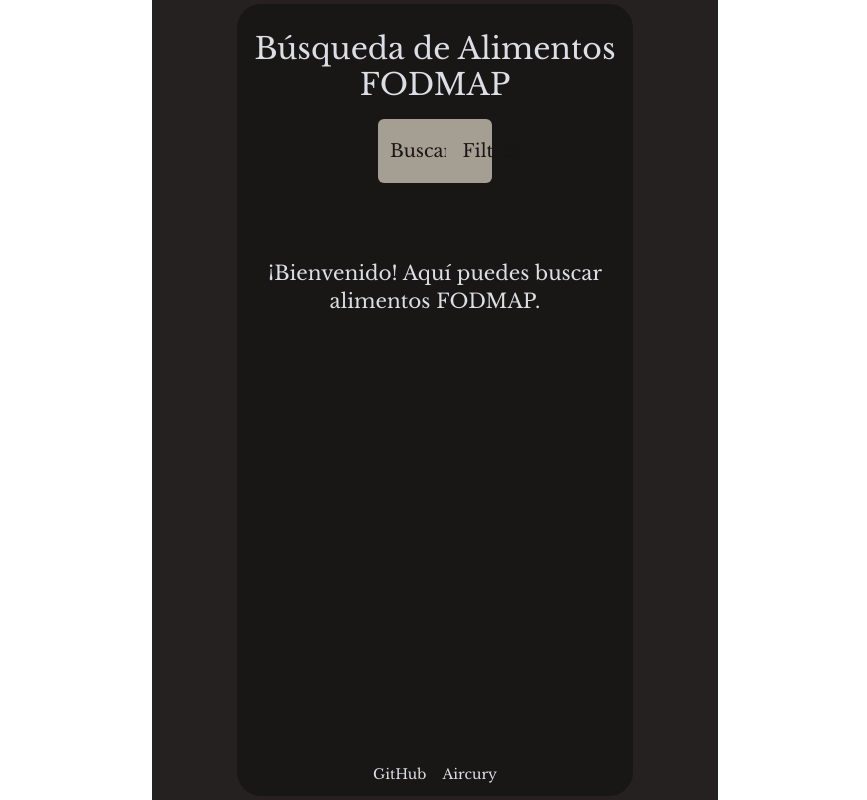
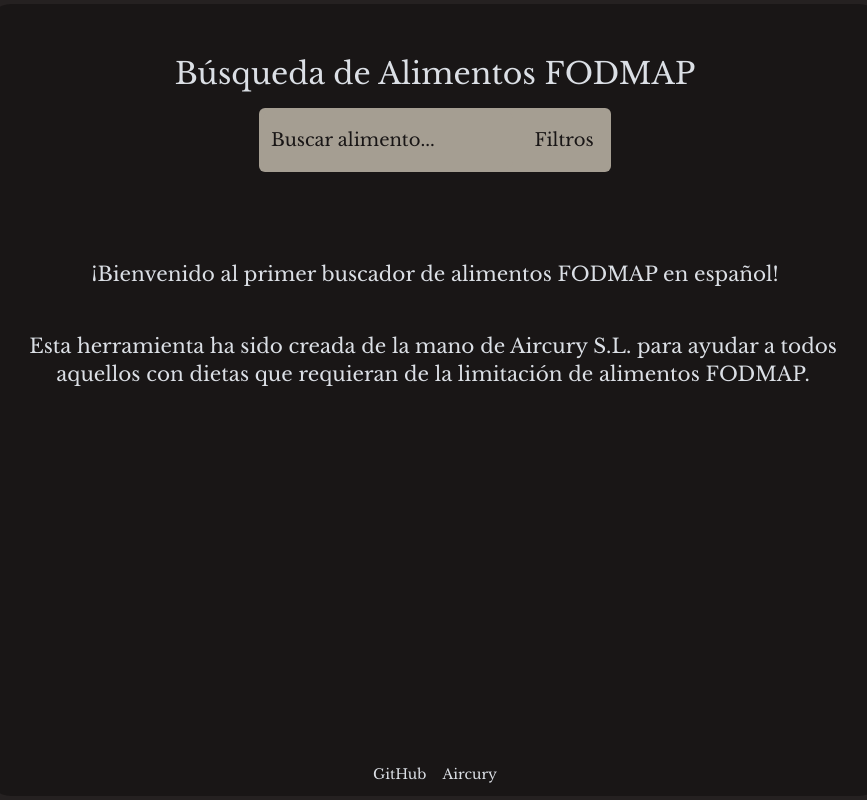
Before and after one commit to ortizzxz/FODMAP-App, a React (Vite) app in the folder fodmap-app/: page / in a window 1280 px wide. Shown: the whole page, without its empty margins (205-1072 px from the left). Built offline with nearby package versions, Linux system fonts and the light colour scheme; no server answers.

Commit message:
style: modification of width and font

```diff
--- a/fodmap-app/src/components/ProductApp.tsx
+++ b/fodmap-app/src/components/ProductApp.tsx
@@ -79,7 +79,7 @@ export const ProductApp: React.FC = () => {
                 <div>
                     <h1 className="text-3xl text-center pb-3 text-second mt-[10%] lg:mt-[5%] md:mt-[5%]">Búsqueda de Alimentos FODMAP</h1>
 
-                    <div className='relative mx-auto w-[95%] lg:w-[30%] md:w-[30%]  rounded-md bg-third'>
+                    <div className='relative mx-auto w-[95%] lg:w-[40%] md:w-[30%]  rounded-md bg-third'>
                         <div className='flex p-1 '>
                             <div className='w-3/4 flex' onClick={hideFilters}>
                                 <FoodBuscador setSearchTerm={handleSearchTermChange}/>
@@ -105,9 +105,16 @@ export const ProductApp: React.FC = () => {
 
                 <div className='w-full flex-grow overflow-auto scrollbar-none' onClick={hideFilters}>
                     {showWelcomeMessage && (
-                        <h2 className='text-xl text-second text-center mt-[40%] lg:mt-[20%] md:mt-[20%]'>
-                            ¡Bienvenido! Aquí puedes buscar alimentos FODMAP.
-                        </h2>
+                        <div>
+                            <h2 className='text-xl text-second text-center mt-[20%] lg:mt-[10%] md:mt-[20%]'>
+                                ¡Bienvenido al primer buscador de alimentos FODMAP en español!
+                            </h2>
+
+                            <p className='text-xl text-second text-center ml-1 mr-2 mt-[20%] lg:mt-[5%] md:mt-[5%]'>
+                            Esta herramienta ha sido creada de la mano de Aircury S.L. para ayudar a todos aquellos con
+                            dietas que requieran de la limitación de alimentos FODMAP.
+                            </p>
+                        </div>
                     )}
                     {!showWelcomeMessage && !hasResults && (
                         <h2 className='text-xl text-second text-center mt-[40%] lg:mt-[5%] md:mt-[5%]'>
```
